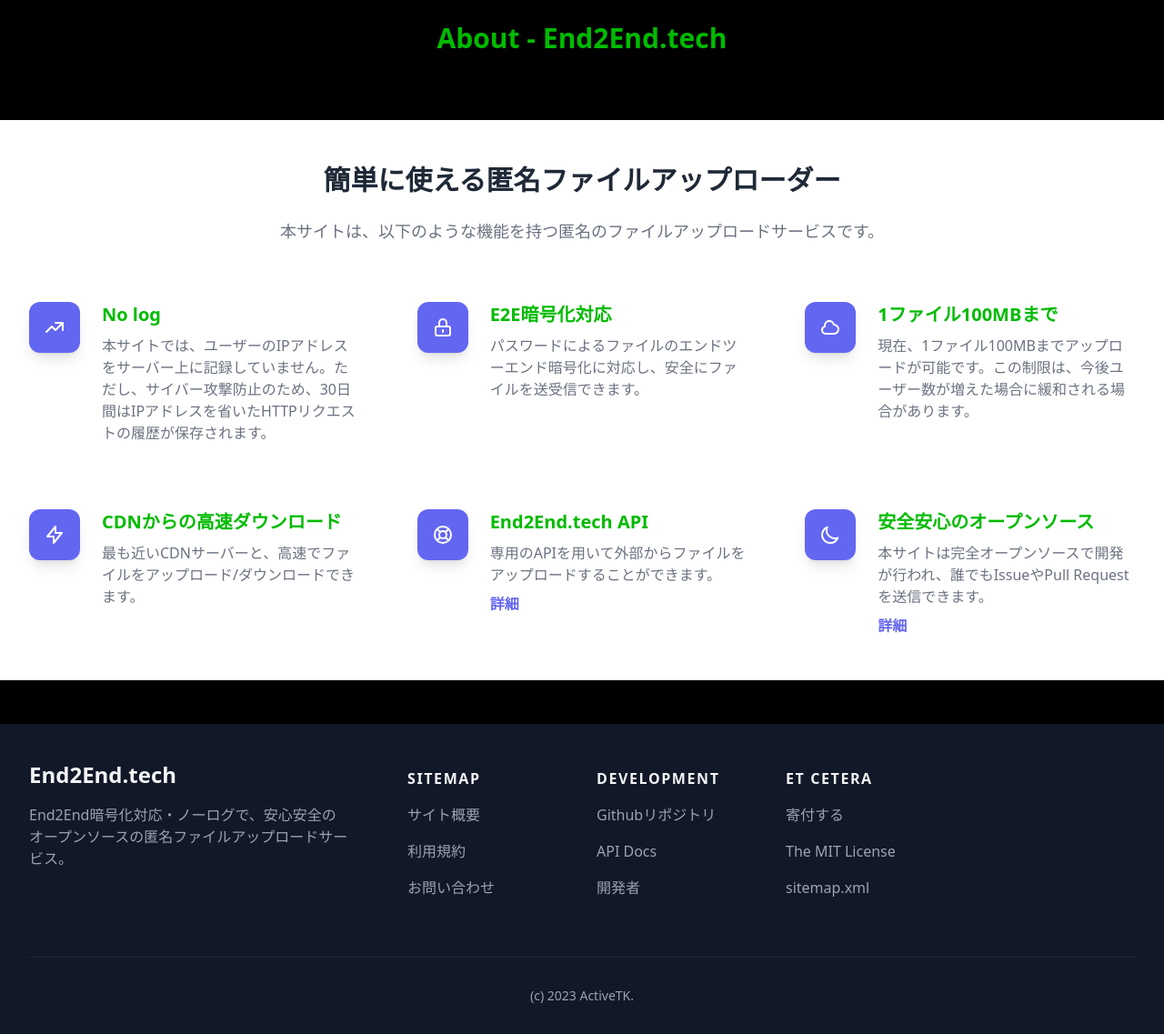
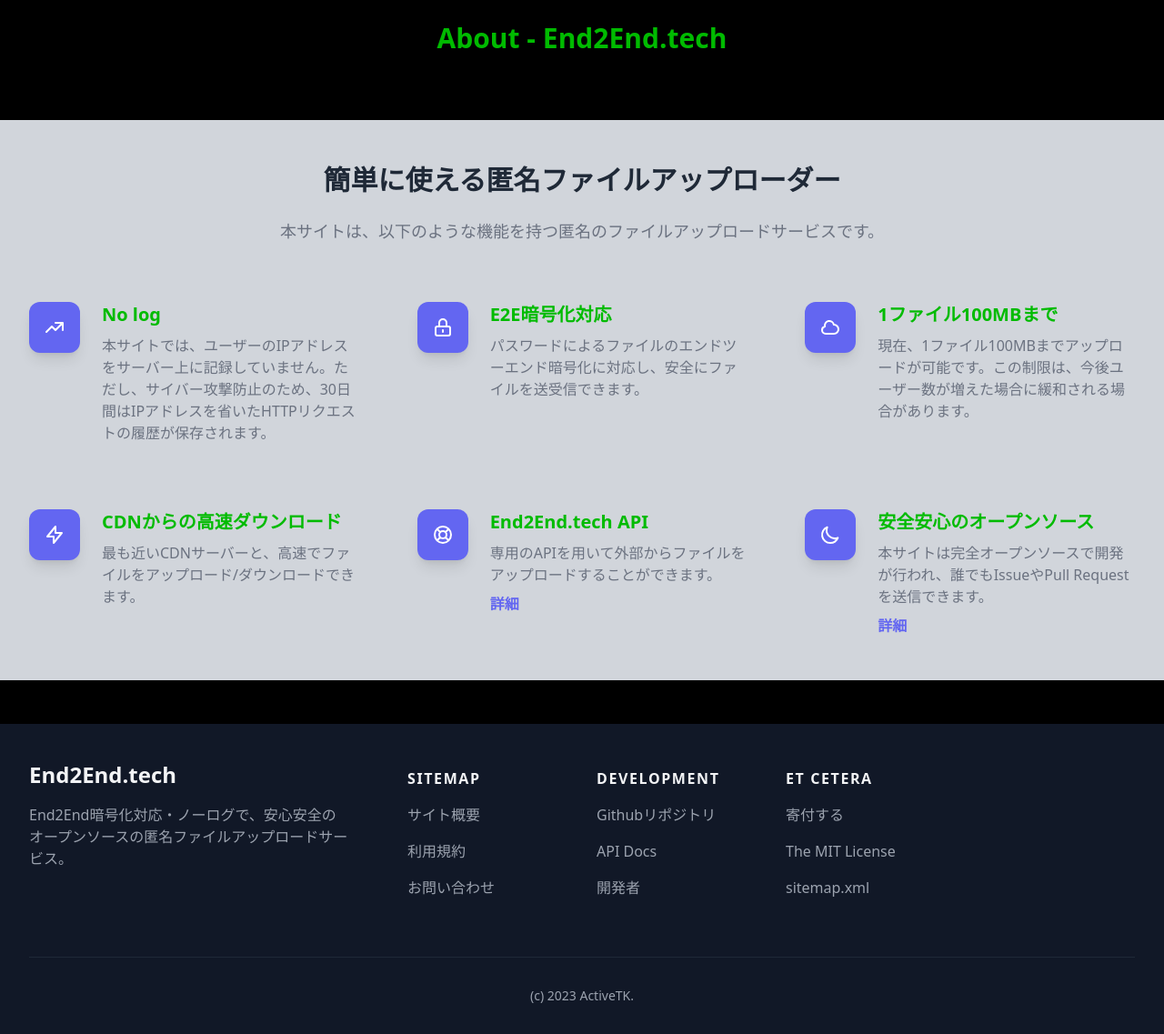
Before and after one commit to ActiveTK/End2End.tech, a PHP site: page /scripts/about.php in a window 1280 px wide. Shown: the whole page at 91% size. Run offline with PHP 8.4, Linux system fonts and the light colour scheme; some libraries are stand-ins or nearby versions.

Commit message:
背景色を変更

```diff
--- a/scripts/about.php
+++ b/scripts/about.php
@@ -27,7 +27,7 @@
 
     <div id="main" class="main py-6 sm:py-8 lg:py-12">
 
-      <div class="bg-white py-6 sm:py-8 lg:py-12">
+      <div class="bg-gray-300 py-6 sm:py-8 lg:py-12">
         <div class="mx-auto max-w-screen-2xl px-4 md:px-8">
 
           <div class="mb-10 md:mb-16">
```
